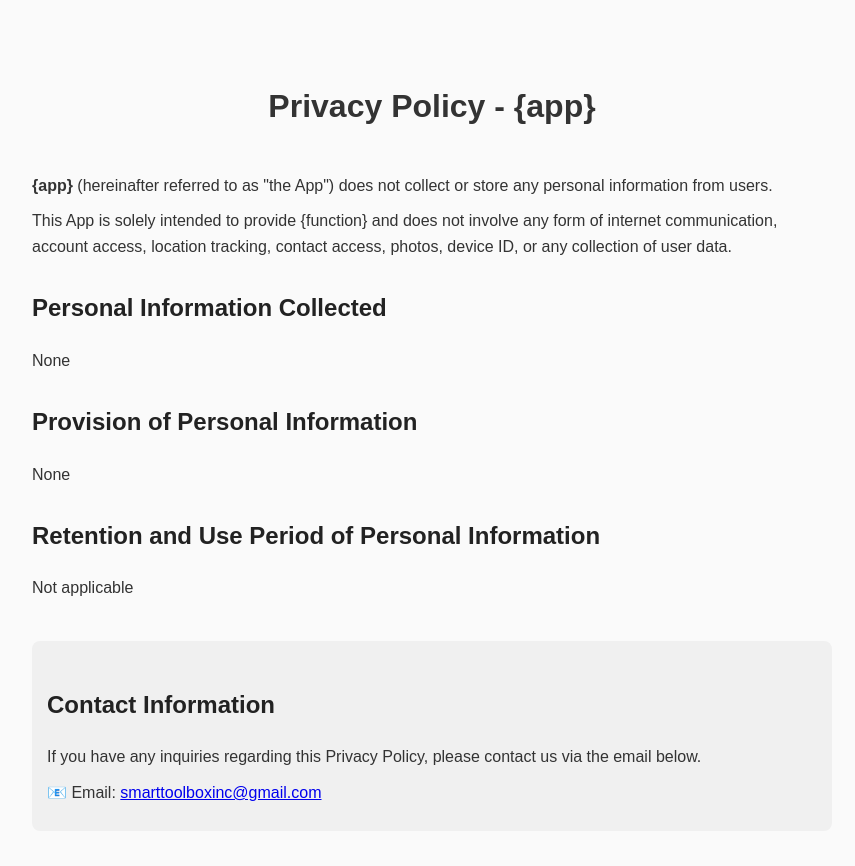
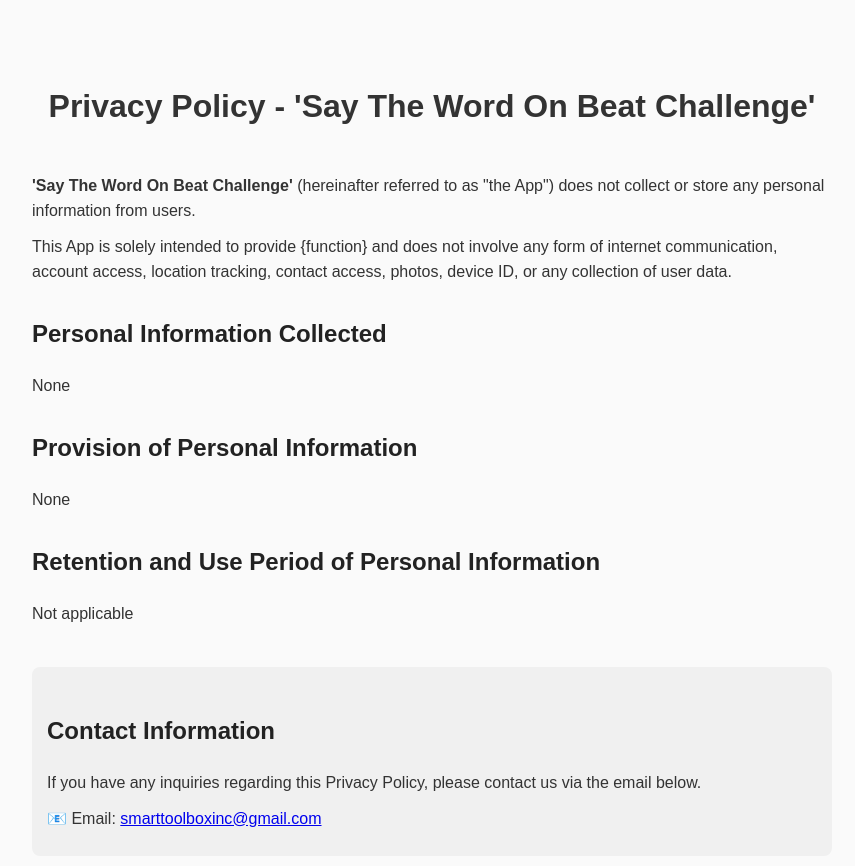
Before and after one commit to chillenglish0/privacy_policy_saythewordonbeatchallenge, a plain HTML site: page index.html in a window 1280 px wide. Shown: the whole page, without its empty margins (208-1063 px from the left). Drawn offline with Linux system fonts and the light colour scheme.

Commit message:
Update and rename index_tool.html to index.html

```diff
--- a/index_tool.html
+++ b/index.html
@@ -2,7 +2,7 @@
 <html lang="en">
 <head>
   <meta charset="UTF-8">
-  <title>Privacy Policy - {app}</title>
+  <title>Privacy Policy - 'Say The Word On Beat Challenge'</title>
   <style>
     body {
       font-family: Arial, Helvetica, sans-serif;
@@ -33,9 +33,9 @@
   </style>
 </head>
 <body>
-  <h1>Privacy Policy - {app}</h1>
+  <h1>Privacy Policy - 'Say The Word On Beat Challenge'</h1>
 
-  <p><strong>{app}</strong> (hereinafter referred to as "the App") does not collect or store any personal information from users.</p>
+  <p><strong>'Say The Word On Beat Challenge'</strong> (hereinafter referred to as "the App") does not collect or store any personal information from users.</p>
   <p>This App is solely intended to provide {function} and does not involve any form of internet communication, account access, location tracking, contact access, photos, device ID, or any collection of user data.</p>
 
   <h2>Personal Information Collected</h2>
```
